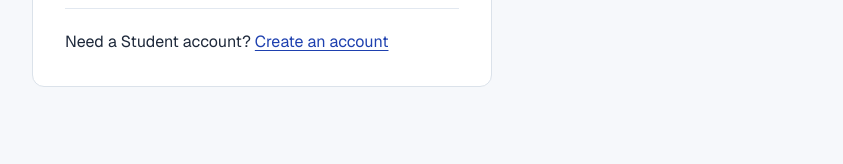
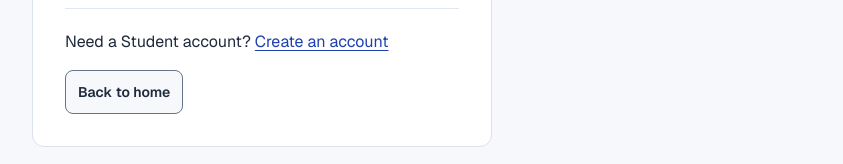
Before and after one commit to AlterKiato/Capstone-Project-4th-year, a Next.js app: page /login in a window 1280 px wide. Shown: the part 534-698 px from the top of the page, without its empty margins (378-1221 px from the left). Built offline with nearby package versions, Linux system fonts and the light colour scheme; no server answers.

Commit message:
chore(phase9): close UI/PWA phase and prepare phase10 handoff

```diff
--- a/app/(auth)/login/page.tsx
+++ b/app/(auth)/login/page.tsx
@@ -28,6 +28,7 @@ export default async function LoginPage() {
             <p className="dashboard-welcome">Sign in to your research workspace.</p>
             <LoginForm />
             <p className="auth-switch">Need a Student account? <Link href="/register">Create an account</Link></p>
+            <Link href="/" className="auth-home">Back to home</Link>
         </main>
         </>
     );
--- a/app/globals.css
+++ b/app/globals.css
@@ -119,6 +119,8 @@ body {
 .auth-form button { width: 100%; }
 .auth-form p:empty { display: none; }
 .auth-switch { margin-top: 1.5rem; padding-top: 1.25rem; border-top: 1px solid var(--border-subtle); }
+.auth-home { display: inline-flex; align-items: center; justify-content: center; min-height: 44px; margin-top: 1rem; padding: 0.4rem 0.75rem; border: 1px solid var(--input-border); border-radius: 0.5rem; background: var(--surface-secondary); color: var(--foreground); font-size: 0.875rem; font-weight: 600; text-decoration: none; }
+.auth-home:hover { background: var(--surface-hover); }
 .form-help, .dashboard-context { color: var(--muted); }
 .form-help { font-size: 0.875rem; }
 .form-message { padding: 0.75rem; border-left: 3px solid var(--error-border); background: var(--error-surface); color: var(--error-text); }
--- a/app/page.module.css
+++ b/app/page.module.css
@@ -7,6 +7,9 @@
 }
 
 .header {
+  position: sticky;
+  top: 0;
+  z-index: 10;
   display: flex;
   flex-wrap: wrap;
   align-items: center;
@@ -14,6 +17,7 @@
   gap: 0.5rem 1.5rem;
   padding: 1.25rem 0;
   border-bottom: 1px solid var(--border-strong);
+  background: var(--background);
 }
 
 .brand { display: flex; align-items: center; gap: 0.5rem; font-weight: 700; color: var(--brand); }
```
Also changed, not shown: 4 other files (tests, documents, lock files or other folders).
